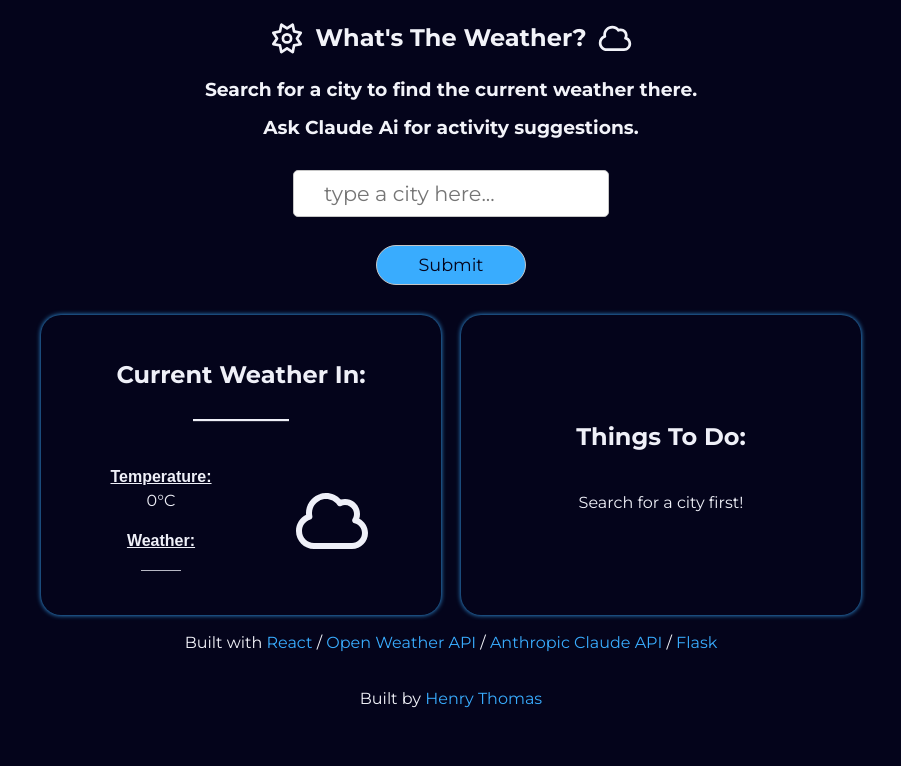
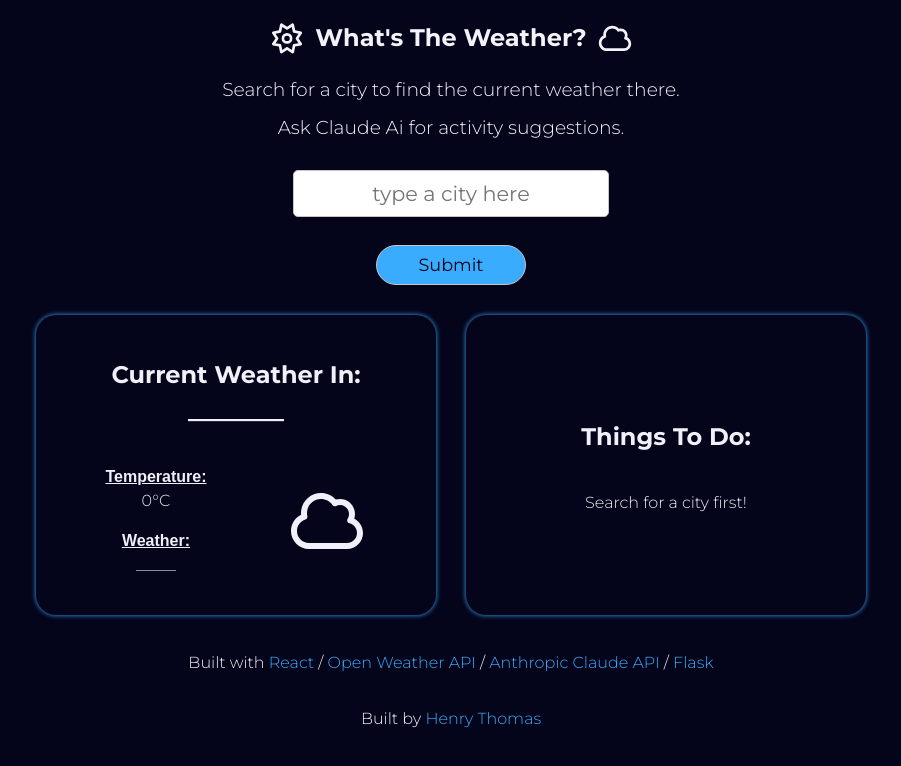
Before and after one commit to HenzaT/react-weather-app, a React (Vite) app: page / in a window 1280 px wide. Shown: the top 766 px of the page, without its empty margins (189-1090 px from the left). Built offline with nearby package versions, Linux system fonts and the light colour scheme; no server answers.

Commit message:
fixed font and spacing

```diff
--- a/src/App.css
+++ b/src/App.css
@@ -30,14 +30,14 @@ section {
   display: flex;
   justify-content: center;
   align-items: stretch;
-  gap: 20px;
+  gap: 30px;
 }
 
 .cards {
   display: flex;
   flex-direction: column;
   justify-content: center;
-  gap: 20px;
+  gap: 30px;
 }
 
 button.claude-button:disabled {
--- a/src/Components/Footer/Footer.css
+++ b/src/Components/Footer/Footer.css
@@ -5,6 +5,7 @@ footer {
   flex-direction: column;
   justify-content: center;
   text-align: center;
+  padding-top: 20px;
 }
 
 a {
--- a/src/Components/Form/Form.css
+++ b/src/Components/Form/Form.css
@@ -8,6 +8,7 @@ form {
 
 label, input[type=text] {
   display: block;
+  text-align: center;
 }
 
 input::placeholder {
@@ -51,3 +52,7 @@ input[type=submit]:hover, button.claude-button:hover, .claude-response-card > bu
 input[type=submit], .clear-button {
   margin: 20px 0 10px 0;
 }
+
+.error-message {
+  color: rgb(212, 83, 83);
+}
--- a/src/Components/Form/Form.tsx
+++ b/src/Components/Form/Form.tsx
@@ -16,7 +16,7 @@ function Form(props: FormProps) {
         <input
           type="text"
           name="city"
-          placeholder="type a city here..."
+          placeholder="type a city here"
           value={props.formData.city}
           onChange={props.handleChange}
         />
--- a/src/Components/Header/Header.css
+++ b/src/Components/Header/Header.css
@@ -19,12 +19,24 @@ header > h3 {
   margin: 0;
 }
 
+.city-text-header, .claude-text-header {
+  font-family: "Montserrat", sans-serif;
+  font-optical-sizing: auto;
+  font-weight: 350;
+  font-style: normal;
+}
+
 .claude-text-header {
   margin-top: 10px;
 }
 
 #header-icon {
   font-size: 1.8rem;
+  transition: transform 0.3s ease-in-out;
+}
+
+#header-icon:hover {
+  transform: translateY(-3px);
 }
 
 @media screen and (max-width: 768px) {
--- a/src/Components/Header/Header.tsx
+++ b/src/Components/Header/Header.tsx
@@ -15,7 +15,7 @@ function Header(props: HeaderProps) {
         <h1>What's The Weather?</h1>
         <FontAwesomeIcon icon={props.iconTwo} id="header-icon" />
       </div>
-      <h3>Search for a city to find the current weather there.</h3>
+      <h3 className="city-text-header">Search for a city to find the current weather there.</h3>
       <h3 className="claude-text-header">Ask Claude Ai for activity suggestions.</h3>
     </header>
   )
--- a/src/index.css
+++ b/src/index.css
@@ -32,6 +32,13 @@ body, form, input {
   font-style: normal;
 }
 
+p {
+  font-family: "Montserrat", sans-serif;
+  font-optical-sizing: auto;
+  font-weight: 350;
+  font-style: normal;
+}
+
 form {
   font-family: "Montserrat", sans-serif;
   font-optical-sizing: auto;
```
